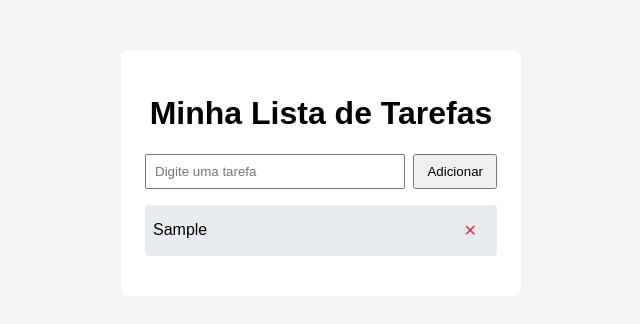
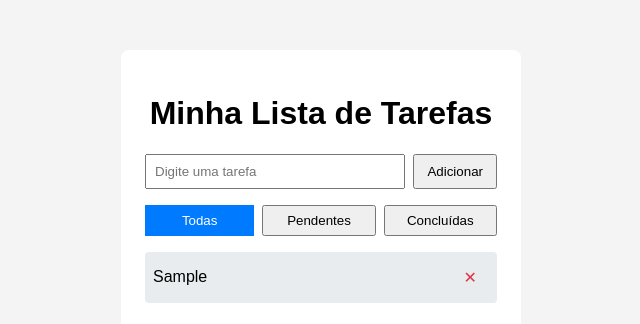
Before and after one commit to edusouza7/todo-app, a plain HTML site: page index.html in a window 1280 px wide. Both pictures are taken after typing "Sample" into the empty fields and a click on the button "Adicionar". Shown: the whole page, without its empty margins (319-959 px from the left). Drawn offline with Linux system fonts and the light colour scheme.

Commit message:
Adicionar filtros de tarefas (todas, pendentes e concluídas)

```diff
--- a/index.html
+++ b/index.html
@@ -20,6 +20,11 @@
             />
             <button type="submit">Adicionar</button>
         </form>
+            <div class="filters">
+                <button data-filter="all" class="active">Todas</button>
+                <button data-filter="pending">Pendentes</button>
+                <button data-filter="completed">Concluídas</button>
+             </div>
 
         <ul id="task-list"></ul>
     </main>
--- a/script.js
+++ b/script.js
@@ -2,6 +2,7 @@
 const form = document.querySelector(".task-form");
 const input = document.querySelector("#task-input");
 const taskList = document.querySelector("#task-list");
+const filters = document.querySelector(".filters");
 
 // ==============================
 // Persistência
@@ -55,17 +56,16 @@ function createTask(text, completed = false) {
     removeBtn.textContent = "✕";
     removeBtn.classList.add("remove-btn");
 
-    if (completed) {
-        li.classList.add("completed");
-    }
+    if (completed) li.classList.add("completed");
 
     // Concluir tarefa
     span.addEventListener("click", function () {
         li.classList.toggle("completed");
+        applyFilter(currentFilter);
         saveTasks();
     });
 
-    // Editar tarefa (duplo clique)
+    // Editar tarefa
     span.addEventListener("dblclick", function () {
         const inputEdit = document.createElement("input");
         inputEdit.type = "text";
@@ -82,9 +82,7 @@ function createTask(text, completed = false) {
 
         inputEdit.addEventListener("blur", finishEdit);
         inputEdit.addEventListener("keydown", function (e) {
-            if (e.key === "Enter") {
-                finishEdit();
-            }
+            if (e.key === "Enter") finishEdit();
         });
     });
 
@@ -97,4 +95,40 @@ function createTask(text, completed = false) {
     li.appendChild(span);
     li.appendChild(removeBtn);
     taskList.appendChild(li);
+
+    applyFilter(currentFilter);
 }
+
+// ==============================
+// Filtros
+// ==============================
+
+let currentFilter = "all";
+
+filters.addEventListener("click", function (event) {
+    if (event.target.tagName !== "BUTTON") return;
+
+    const filter = event.target.dataset.filter;
+    currentFilter = filter;
+
+    document.querySelectorAll(".filters button").forEach(btn =>
+        btn.classList.remove("active")
+    );
+    event.target.classList.add("active");
+
+    applyFilter(filter);
+});
+
+function applyFilter(filter) {
+    document.querySelectorAll("#task-list li").forEach(li => {
+        const isCompleted = li.classList.contains("completed");
+
+        if (filter === "all") {
+            li.style.display = "";
+        } else if (filter === "completed") {
+            li.style.display = isCompleted ? "" : "none";
+        } else if (filter === "pending") {
+            li.style.display = !isCompleted ? "" : "none";
+        }
+    });
+}
--- a/style.css
+++ b/style.css
@@ -81,3 +81,20 @@ li input {
     padding: 4px;
     font-size: 14px;
 }
+.filters {
+    display: flex;
+    gap: 8px;
+    margin-bottom: 12px;
+}
+
+.filters button {
+    flex: 1;
+    padding: 6px;
+    cursor: pointer;
+}
+
+.filters button.active {
+    background: #007bff;
+    color: #fff;
+    border: none;
+}
```
